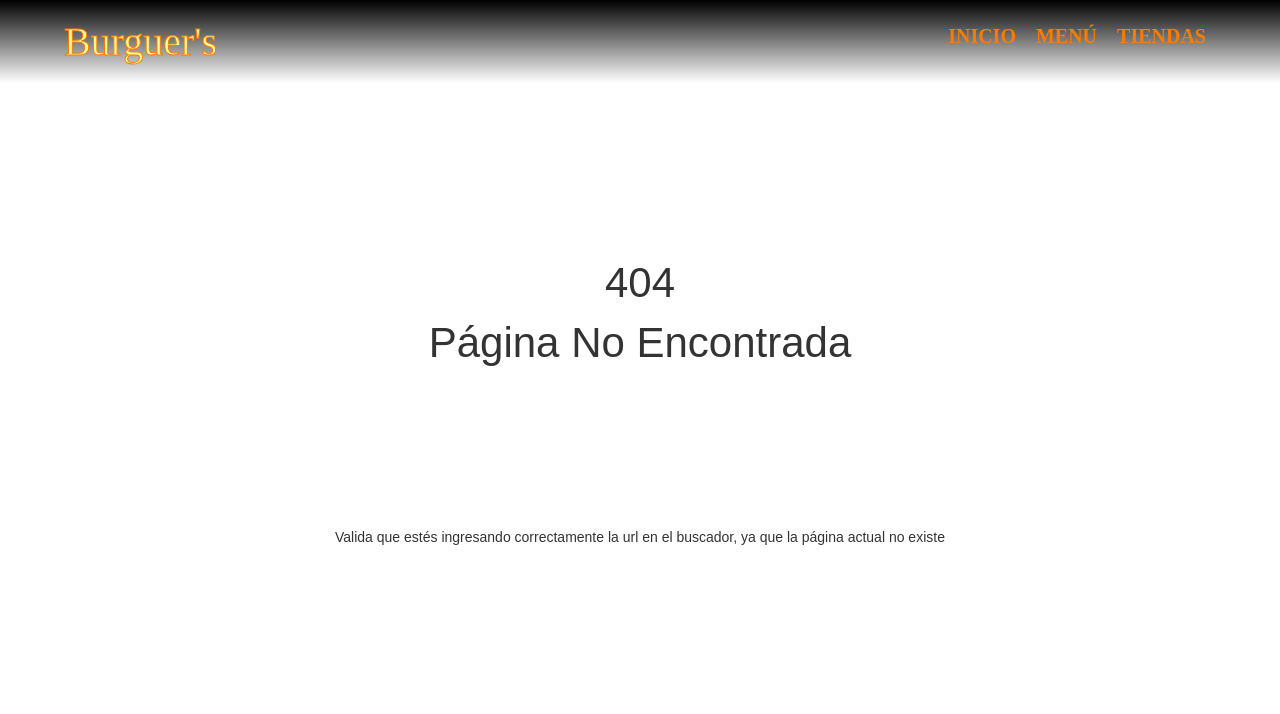
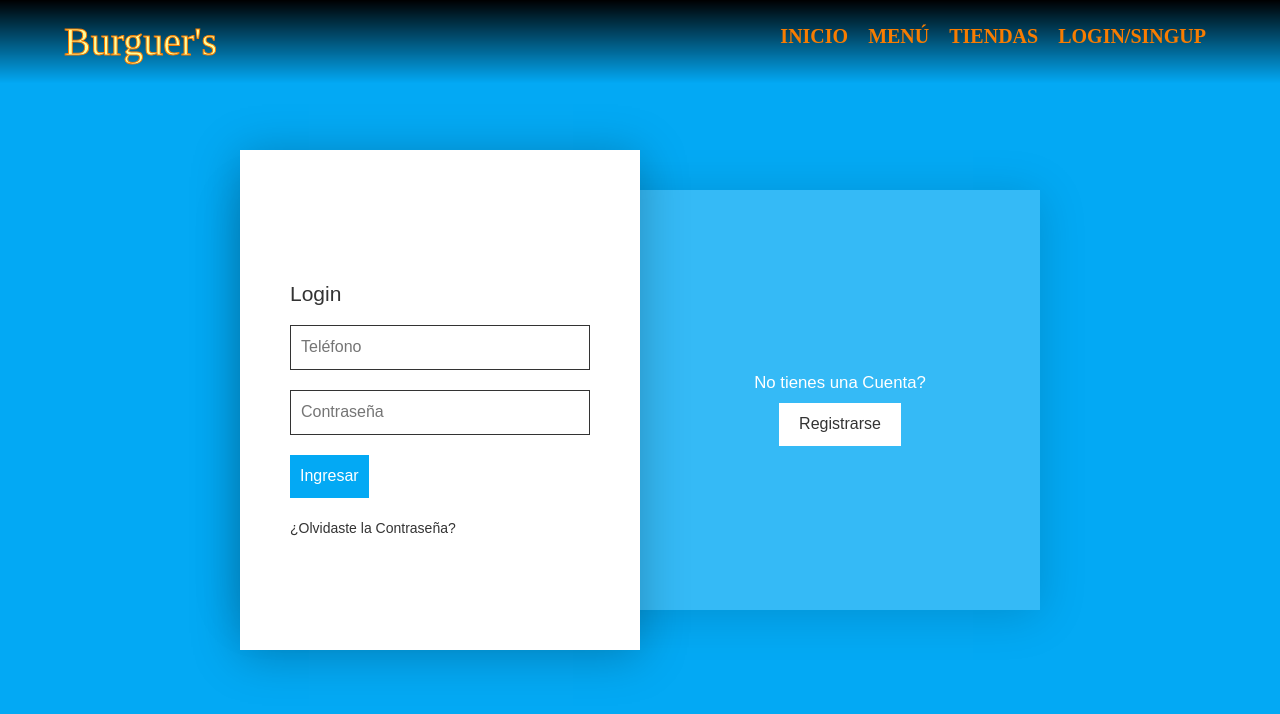
Before and after one commit to JaRodriguez97/PlantillaComida, an Angular app: page /login in a window 1280 px wide. Before the commit this address had no page. Shown: the top 714 px of the page. Built offline with nearby package versions, Linux system fonts and the light colour scheme; a web font is replaced by a local one; what @agm/core would draw is missing.

Commit message:
login/signUp

```diff
--- a/package.json
+++ b/package.json
@@ -3,7 +3,7 @@
   "version": "0.0.0",
   "scripts": {
     "ng": "ng",
-    "start": "ng serve",
+    "start": "ng g m components/Login/login -m=app --route login --flat",
     "dev": "ng serve -o",
     "build": "ng build",
     "watch": "ng build --watch --configuration development",
--- a/src/app/app-routing.module.ts
+++ b/src/app/app-routing.module.ts
@@ -35,6 +35,11 @@ const routes: Routes = [
       ),
   },
   {
+    path: 'login',
+    loadChildren: () =>
+      import('./components/Login/login.module').then((m) => m.LoginModule),
+  },
+  {
     path: '**',
     loadChildren: () =>
       import('./components/NotFound/not-found/not-found.module').then(
--- a/src/app/app.component.html
+++ b/src/app/app.component.html
@@ -5,8 +5,8 @@
   <ul class="menu" #menu>
     <li #list1><a (click)="redirectTo('/')">Inicio</a></li>
     <li #list2><a (click)="redirectTo('/menu')">Menú</a></li>
-    <!-- <li #list3><a (click)="redirectTo('/reservas')">Reservas</a></li> -->
     <li #list4><a (click)="redirectTo('/tiendas')">Tiendas</a></li>
+    <li #list3><a (click)="redirectTo('/login')">Login/SingUp</a></li>
 
     <!-- <input type="text" class="search" /><label for="serch">Búscar</label> -->
   </ul>
--- /dev/null
+++ b/src/app/components/Login/login-routing.module.ts
@@ -0,0 +1,11 @@
+import { NgModule } from '@angular/core';
+import { RouterModule, Routes } from '@angular/router';
+import { LoginComponent } from './login.component';
+
+const routes: Routes = [{ path: '', component: LoginComponent }];
+
+@NgModule({
+  imports: [RouterModule.forChild(routes)],
+  exports: [RouterModule]
+})
+export class LoginRoutingModule { }
--- /dev/null
+++ b/src/app/components/Login/login.component.css
@@ -0,0 +1,186 @@
+section {
+  display: flex;
+  justify-content: center;
+  align-items: center;
+  min-height: 100vh;
+  background: #03a9f4;
+  transition: 500ms;
+}
+
+section.active {
+  background: #f43648;
+}
+
+section > .container {
+  position: relative;
+  width: 800px;
+  height: 500px;
+  margin: 20px;
+  padding: 0;
+}
+
+section > .container > .blueBg {
+  position: absolute;
+  top: 40px;
+  width: 100%;
+  height: 420px;
+  display: flex;
+  justify-content: center;
+  align-items: center;
+  background: rgba(255 255 255/ 0.2);
+  box-shadow: 0 5px 45px rgba(0 0 0/ 0.15);
+}
+
+section > .container > .blueBg > .box {
+  position: relative;
+  width: 50%;
+  height: 100%;
+  display: flex;
+  justify-content: center;
+  align-items: center;
+  flex-direction: column;
+}
+
+.container > .blueBg > .box > h2 {
+  color: #fff;
+  font-size: 1.2em;
+  font-weight: 500;
+  margin-bottom: 10px;
+}
+
+.container > .blueBg > .box > button {
+  cursor: pointer;
+  padding: 10px 20px;
+  background: #fff;
+  color: #333;
+  font-size: 16px;
+  font-weight: 500;
+  border: none;
+}
+
+section > .container > .formBx {
+  position: absolute;
+  top: 0;
+  left: 0;
+  width: 50%;
+  height: 100%;
+  background: #fff;
+  z-index: 2;
+  display: flex;
+  justify-content: center;
+  align-items: center;
+  box-shadow: 0 5px 45px rgba(0 0 0/ 0.25);
+  transition: 500ms ease-in-out;
+  overflow: hidden;
+}
+
+section > .container > .formBx.active {
+  left: 50%;
+  height: 110%;
+  top: -5%;
+  transition: 500ms ease-in-out;
+}
+
+section > .container > .formBx > .form {
+  position: absolute;
+  left: 0;
+  width: 100%;
+  padding: 50px;
+  transition: 500ms;
+}
+
+section > .container > .formBx > .signInForm {
+  transition-delay: 250ms;
+}
+
+section > .container > .formBx.active > .signInForm {
+  left: -100%;
+  transition-delay: 0s;
+}
+
+section > .container > .formBx > .signUpForm {
+  left: 100%;
+  transition-delay: 0s;
+}
+
+section > .container > .formBx.active > .signUpForm {
+  left: 0;
+  transition-delay: 250ms;
+}
+
+.container > .formBx > .form > form {
+  width: 100%;
+  display: flex;
+  flex-direction: column;
+}
+
+.formBx > .form > form > h3 {
+  font-size: 1.5em;
+  color: #333;
+  margin-bottom: 20px;
+  font-weight: 500;
+}
+
+.formBx > .form > form > input {
+  width: 100%;
+  margin-bottom: 20px;
+  padding: 10px;
+  outline: none;
+  font-size: 16px;
+  border: 1px solid #333;
+}
+
+.formBx > .form > form > input[type="submit"] {
+  background: #03a9f4;
+  border: none !important;
+  color: #fff;
+  max-width: max-content;
+  cursor: pointer;
+  transition: 1s;
+}
+
+.formBx.active > .signUpForm > form > input[type="submit"] {
+  background: #f43648;
+}
+
+.formBx > .form > form > .forgot {
+  color: #333;
+}
+
+@media (max-width: 991px) {
+  section > .container {
+    max-width: 400px;
+    height: 650px;
+    display: flex;
+    justify-content: center;
+    align-items: center;
+  }
+
+  section > .container > .blueBg {
+    top: 0;
+    height: 500px;
+  }
+
+  section > .container > .formBx {
+    width: 100%;
+    height: 500px;
+    top: 0;
+    box-shadow: none;
+  }
+
+  section > .container > .formBx.active {
+    left: 0;
+    top: 150px;
+  }
+
+  section > .container > .blueBg > .box {
+    position: absolute;
+    width: 100%;
+    height: 150px;
+    bottom: 0;
+  }
+
+  .container > .blueBg > .box.signIn {
+    top: 0;
+  }
+}
--- /dev/null
+++ b/src/app/components/Login/login.component.html
@@ -0,0 +1,47 @@
+<section #body>
+  <div class="container">
+    <div class="blueBg">
+      <div class="box signIn">
+        <h2>Ya tienes una Cuenta?</h2>
+        <button #signInBtn>Login</button>
+      </div>
+      <div class="box signUp">
+        <h2>No tienes una Cuenta?</h2>
+        <button #signUpBtn>Registrarse</button>
+      </div>
+    </div>
+    <div #formBx class="formBx">
+      <!-- !!! SignIn !!! -->
+      <div class="form signInForm">
+        <form>
+          <h3>Login</h3>
+          <input type="number" placeholder="Teléfono" />
+          <input type="password" placeholder="Contraseña" />
+          <input type="submit" value="Ingresar" />
+          <a [href]="'#'" class="forgot">¿Olvidaste la Contraseña?</a>
+        </form>
+      </div>
+      <!-- !!! SignUp !!! -->
+      <div class="form signUpForm">
+        <form>
+          <h3>Crear Cuenta</h3>
+          <input type="number" placeholder="Teléfono*" />
+          <input type="text" name="nombres" placeholder="Nombres (Opcional)" />
+          <input
+            type="text"
+            name="apellidos"
+            placeholder="Apellidos (Opcional)"
+          />
+          <input
+            type="email"
+            name="email"
+            placeholder="Correo Electrónico (Opcional)"
+          />
+          <input type="password" placeholder="Contraseña*" />
+          <input type="password" placeholder="Repite Contraseña*" />
+          <input type="submit" value="Registrar" />
+        </form>
+      </div>
+    </div>
+  </div>
+</section>
--- /dev/null
+++ b/src/app/components/Login/login.component.ts
@@ -0,0 +1,36 @@
+import {
+  Component,
+  ElementRef,
+  OnInit,
+  ViewChild,
+  Renderer2,
+  AfterViewInit,
+} from '@angular/core';
+
+@Component({
+  selector: 'app-login',
+  templateUrl: './login.component.html',
+  styleUrls: ['./login.component.css'],
+})
+export class LoginComponent implements OnInit, AfterViewInit {
+  @ViewChild('signInBtn') signInBtn!: ElementRef;
+  @ViewChild('signUpBtn') signUpBtn!: ElementRef;
+  @ViewChild('formBx') formBx!: ElementRef;
+  @ViewChild('body') body!: ElementRef;
+
+  constructor(private renderer: Renderer2) {}
+
+  ngOnInit(): void {}
+
+  ngAfterViewInit(): void {
+    this.renderer.listen(this.signUpBtn.nativeElement, 'click', () => {
+      this.renderer.addClass(this.formBx.nativeElement, 'active');
+      this.renderer.addClass(this.body.nativeElement, 'active');
+    });
+
+    this.renderer.listen(this.signInBtn.nativeElement, 'click', () => {
+      this.renderer.removeClass(this.formBx.nativeElement, 'active');
+      this.renderer.removeClass(this.body.nativeElement, 'active');
+    });
+  }
+}
--- a/src/app/services/Combos/combos.service.ts
+++ b/src/app/services/Combos/combos.service.ts
@@ -2,7 +2,7 @@ import { environment } from '@env/environment';
 import { Injectable } from '@angular/core';
 import { HttpClient, HttpHeaders } from '@angular/common/http';
 import { Observable } from 'rxjs';
-import { comboInterface } from '@modules/combo.interface';
+import { comboInterface } from '@models/combo.interface';
 
 @Injectable({
   providedIn: 'root',
@@ -19,7 +19,7 @@ export class CombosService {
     });
   }
 
-  getCombos(token?: string) {
+  getCombos(token?: string): Observable<comboInterface[]> {
     let headers = this.headers(token);
 
     return this.http.get<comboInterface[]>(this.URL, { headers });
--- /dev/null
+++ b/src/app/services/Users/users.service.ts
@@ -0,0 +1,31 @@
+import { HttpClient, HttpHeaders } from '@angular/common/http';
+import { Injectable } from '@angular/core';
+import { NgForm } from '@angular/forms';
+import { userInterface } from '@models/users.interface';
+import { environment } from '@env/environment';
+import { comboInterface } from '@models/combo.interface';
+import { Observable } from 'rxjs';
+
+@Injectable({
+  providedIn: 'root',
+})
+export class UsersService {
+  URL = `${environment.URL_BACKEND}api/user/`;
+
+  constructor(private http: HttpClient) {}
+
+  headers(token: string | undefined) {
+    return new HttpHeaders({
+      'Content-Type': 'application/json',
+      // Authorization: token,
+    });
+  }
+
+  getLogin(form: userInterface, token?: string): Observable<userInterface[]> {
+    let headers = this.headers(token);
+
+    return this.http.post<userInterface[]>(`${this.URL}login`, form, {
+      headers,
+    });
+  }
+}
--- a/tsconfig.json
+++ b/tsconfig.json
@@ -9,7 +9,7 @@
       "@env/*": ["src/environments/*"],
       "@components/*": ["src/app/components/*"],
       "@service/*": ["src/app/services/*"],
-      "@modules/*": ["src/app/models/*"]
+      "@models/*": ["src/app/models/*"]
     },
     "outDir": "./dist/out-tsc",
     "forceConsistentCasingInFileNames": true,
```
Also changed, not shown: src/app/components/Login/login.module.ts (added, +13 -0 lines), src/app/models/users.interface.ts (added, +12 -0 lines), 2 other files (tests, documents, lock files or other folders).
